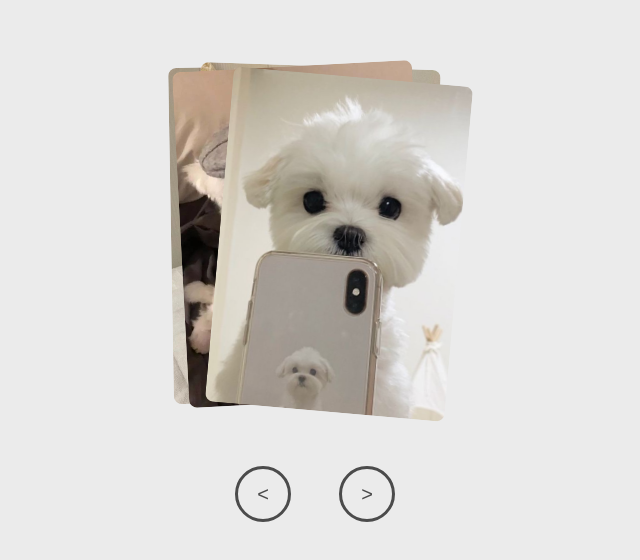
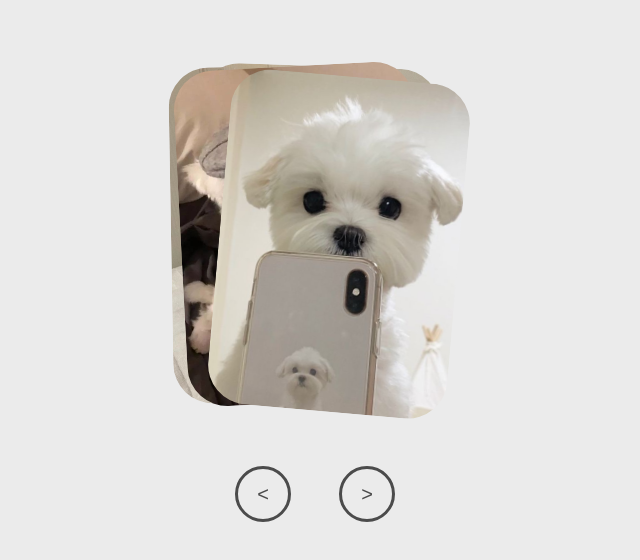
Before and after one commit to cjegeonu/cards, a plain HTML site: page cards.html in a window 1280 px wide. Shown: the part 106-666 px from the top of the page, without its empty margins (325-965 px from the left). Drawn offline with Linux system fonts and the light colour scheme.

Commit message:
rounded the cards

```diff
--- a/cards.css
+++ b/cards.css
@@ -51,7 +51,7 @@ body{
     background-size: cover;
 }
 .big-card{
-    border-radius: 1vmin;
+    border-radius: 5vmin;
 }
 .little-card{
     width: 12vmin;
```
